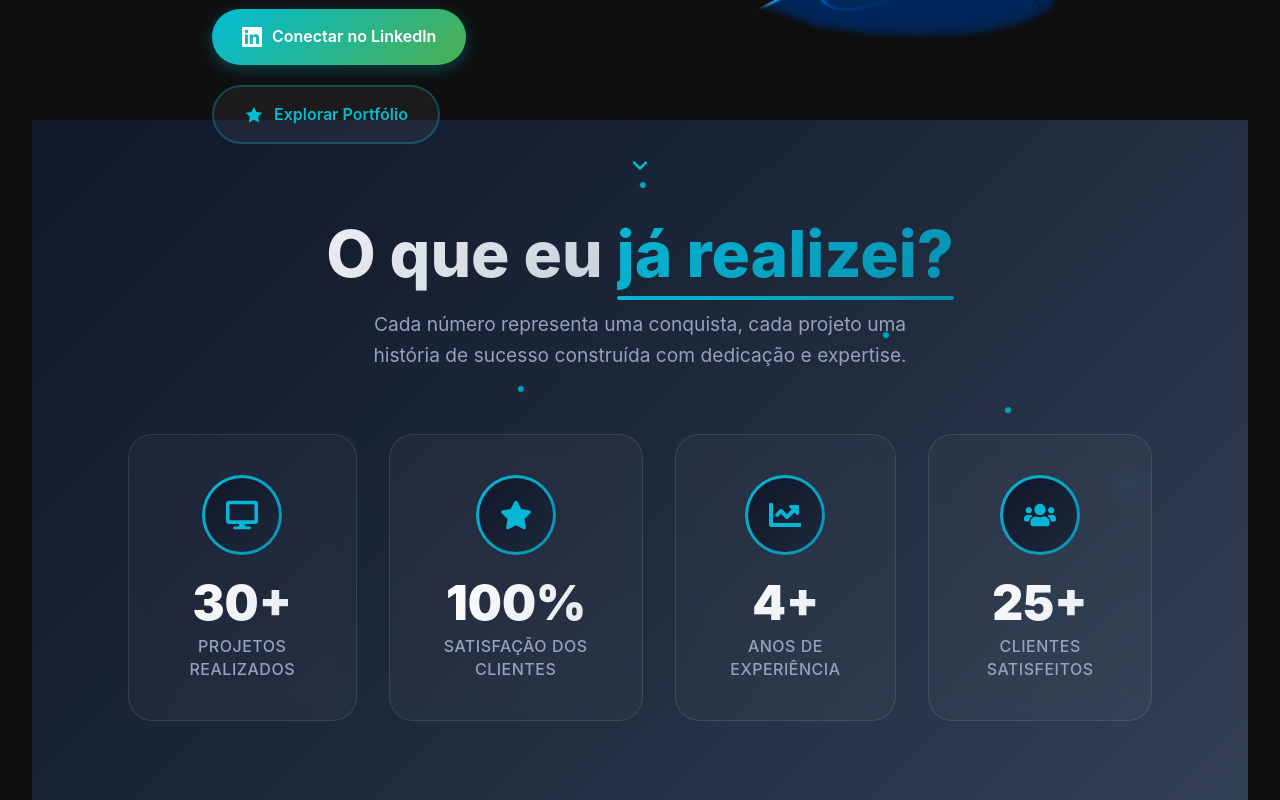
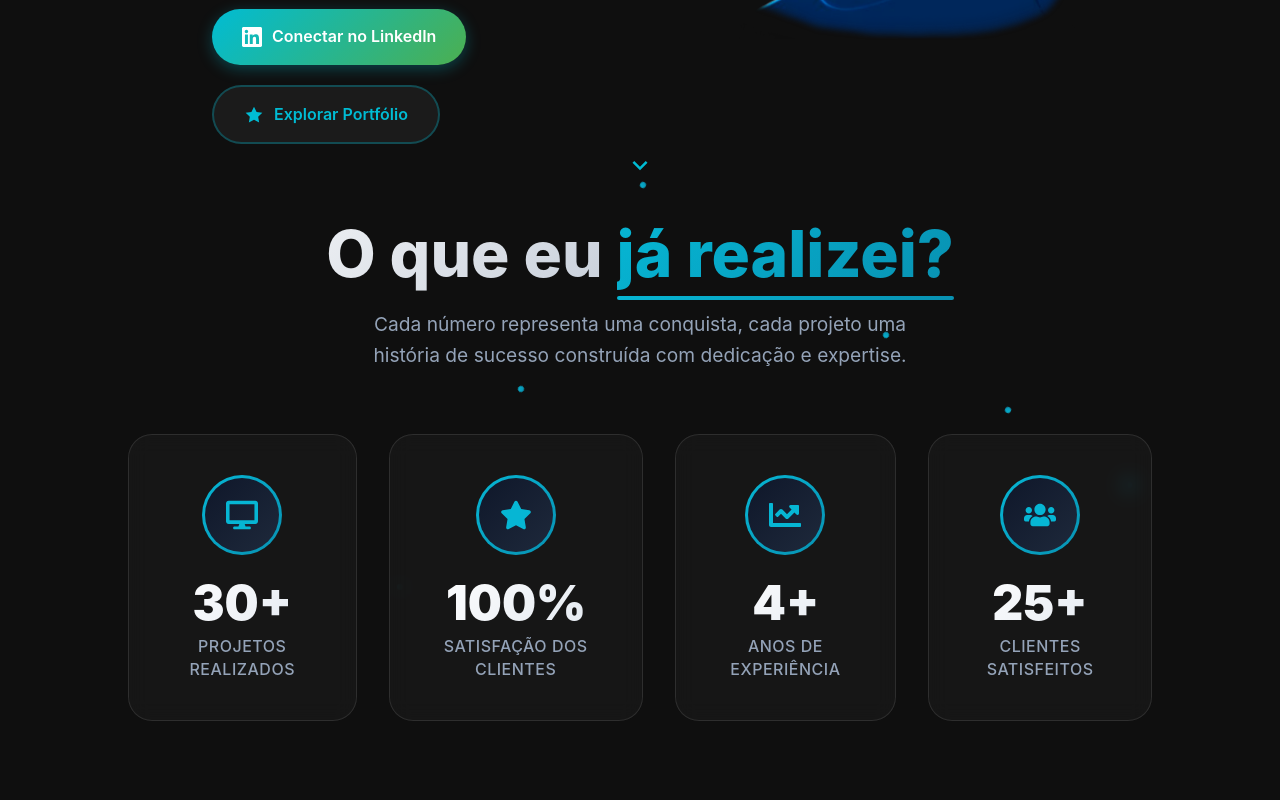
Before and after one commit to jottasilva/portfolio, a React (Create React App) app: page / in a window 1280 px wide. Shown: the part 640-1440 px from the top of the page. Built offline with nearby package versions, Linux system fonts and the light colour scheme; a web font is replaced by a local one.

Commit message:
Update statistics.css

```diff
--- a/src/css/statistics.css
+++ b/src/css/statistics.css
@@ -5,7 +5,6 @@
   min-height:80vh;
   display: flex;
   align-items: center;
-  background: linear-gradient(135deg, #0f172a 0%, #1e293b 50%, #334155 100%);
   overflow: hidden;
 }
 
```
